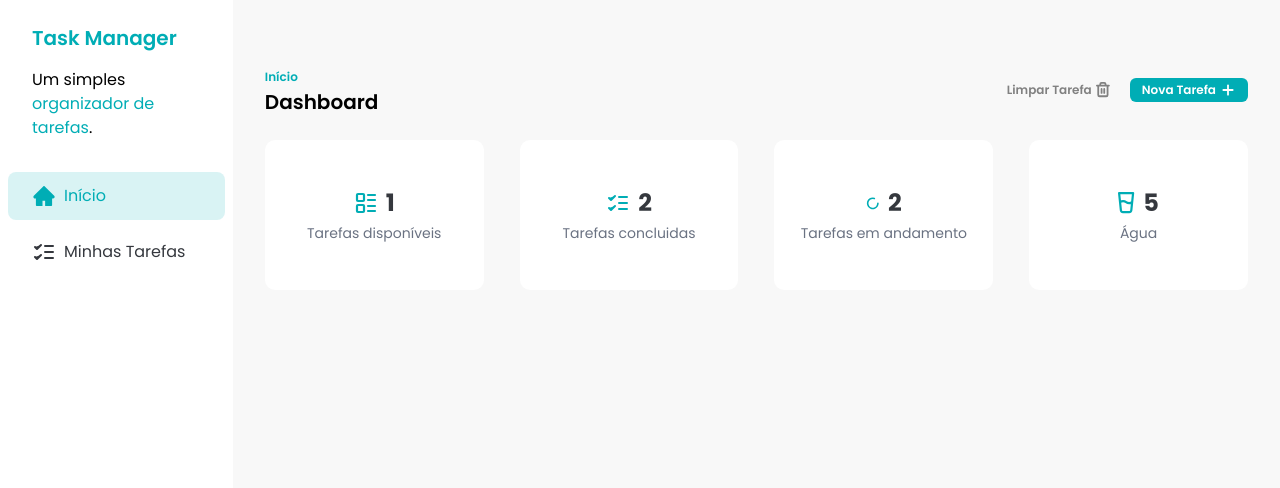
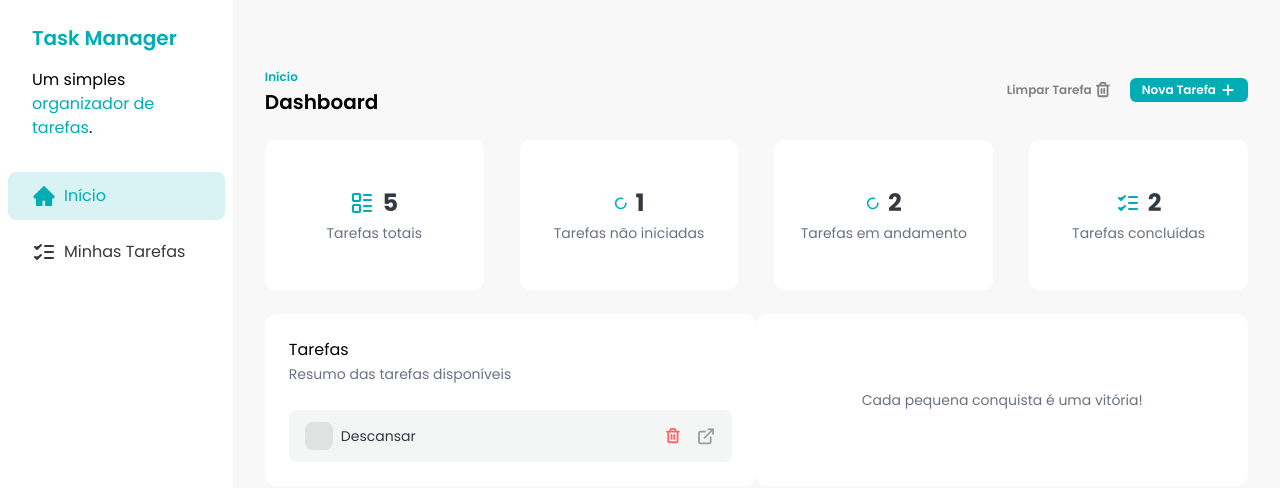
Before and after one commit to vicgopfert/task-manager, a React (Vite) app: page / in a window 1280 px wide. Shown: the top 488 px of the page. Built offline with nearby package versions, Linux system fonts and the light colour scheme; data requests are answered from the project's data file.

Commit message:
feat: add DashboardCards component and integrate into HomePage

```diff
--- /dev/null
+++ b/src/components/DashboardCards.jsx
@@ -0,0 +1,38 @@
+import { LoaderIcon, Tasks2Icon, TasksIcon } from "../assets/icons"
+import { useGetTasks } from "../hooks/data/use-get-tasks"
+import DashboardCard from "./DashboardCard"
+
+const DashboardCards = () => {
+  const { data: tasks } = useGetTasks()
+
+  const notStartedTasks = tasks?.filter((task) => task.status === "not_started")
+  const inProgressTasks = tasks?.filter((task) => task.status === "in_progress")
+  const completedTasks = tasks?.filter((task) => task.status === "done")
+
+  return (
+    <div className="grid grid-cols-4 gap-9">
+      <DashboardCard
+        icon={<Tasks2Icon />}
+        info={tasks?.length}
+        description={"Tarefas totais"}
+      />
+      <DashboardCard
+        icon={<LoaderIcon />}
+        info={notStartedTasks?.length}
+        description={"Tarefas não iniciadas"}
+      />
+      <DashboardCard
+        icon={<LoaderIcon />}
+        info={inProgressTasks?.length}
+        description={"Tarefas em andamento"}
+      />
+      <DashboardCard
+        icon={<TasksIcon />}
+        info={completedTasks?.length}
+        description={"Tarefas concluídas"}
+      />
+    </div>
+  )
+}
+
+export default DashboardCards
--- a/src/pages/Home.jsx
+++ b/src/pages/Home.jsx
@@ -1,45 +1,39 @@
-import {
-  GlassWaterIcon,
-  LoaderIcon,
-  Tasks2Icon,
-  TasksIcon,
-} from "../assets/icons"
-import DashboardCard from "../components/DashboardCard"
+import DashboardCards from "../components/DashboardCards"
 import Header from "../components/Header"
+import TaskItem from "../components/TaskItem"
 import { useGetTasks } from "../hooks/data/use-get-tasks"
 
 const HomePage = () => {
   const { data: tasks } = useGetTasks()
 
   const notStartedTasks = tasks?.filter((task) => task.status === "not_started")
-  const inProgressTasks = tasks?.filter((task) => task.status === "in_progress")
-  const completedTasks = tasks?.filter((task) => task.status === "done")
 
   return (
     <div className="w-full space-y-6 px-8 py-16">
       <Header subtitle="Início" title="Dashboard" />
 
-      <div className="grid grid-cols-4 gap-9">
-        <DashboardCard
-          icon={<Tasks2Icon />}
-          info={notStartedTasks?.length}
-          description={"Tarefas disponíveis"}
-        />
-        <DashboardCard
-          icon={<TasksIcon />}
-          info={completedTasks?.length}
-          description={"Tarefas concluidas"}
-        />
-        <DashboardCard
-          icon={<LoaderIcon />}
-          info={inProgressTasks?.length}
-          description={"Tarefas em andamento"}
-        />
-        <DashboardCard
-          icon={<GlassWaterIcon />}
-          info={"5"}
-          description={"Água"}
-        />
+      <DashboardCards />
+
+      <div className="grid grid-cols-2">
+        <div className="space-y-6 rounded-xl bg-white p-6">
+          <div>
+            <h3>Tarefas</h3>
+            <span className="text-sm text-gray-500">
+              Resumo das tarefas disponíveis
+            </span>
+          </div>
+
+          <div className="space-y-3">
+            {notStartedTasks?.map((task) => (
+              <TaskItem task={task} key={task.id} />
+            ))}
+          </div>
+        </div>
+        <div className="flex items-center justify-center space-y-6 rounded-xl bg-white p-6">
+          <p className="text-sm text-gray-500">
+            Cada pequena conquista é uma vitória!
+          </p>
+        </div>
       </div>
     </div>
   )
```
